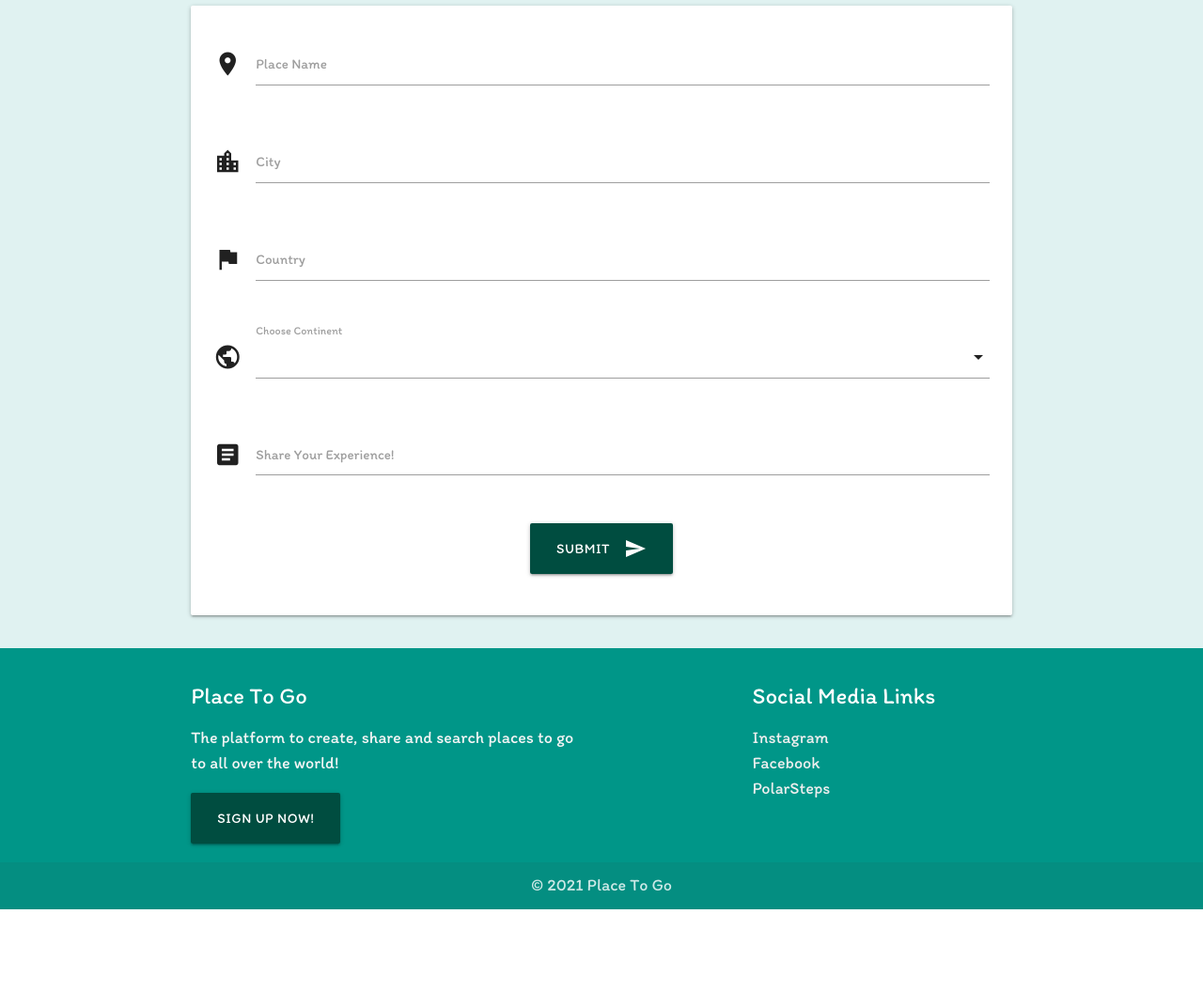
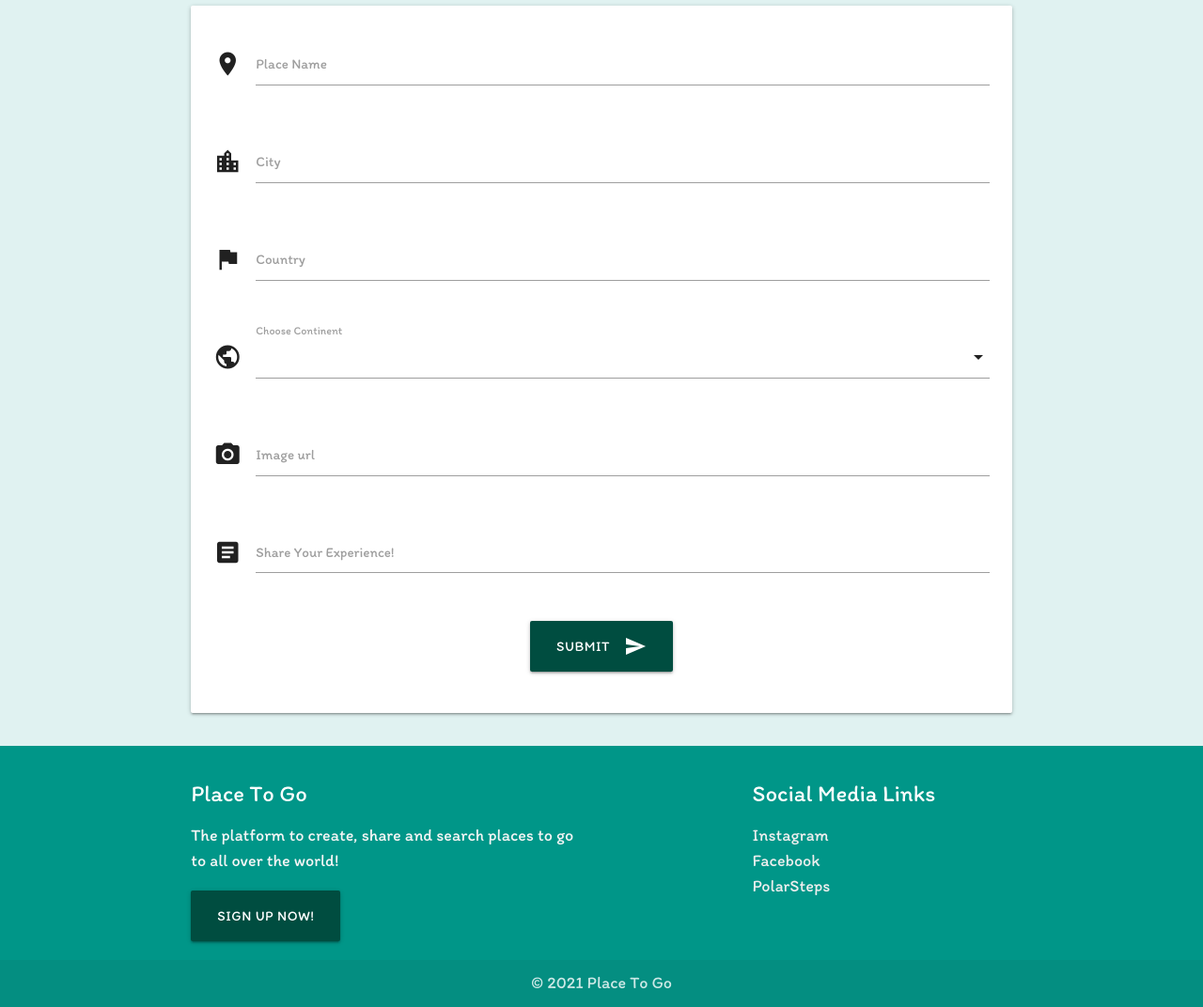
Before and after one commit to lonneke-dev/PlaceToGo, a Flask app: page /add_place in a window 1280 px wide. Shown: the part 160-1232 px from the top of the page at 94% size. Before the commit the page ends 1128 px from the top, so only its background shows below. Run offline with Flask 2, Linux system fonts and the light colour scheme; the visitor is signed in with stand-in values (Sample User, id 1); data that the repository does not hold is empty; some libraries are stand-ins or nearby versions.

Commit message:
Users can add Image urls to db

```diff
--- a/app.py
+++ b/app.py
@@ -151,6 +151,7 @@ def add_place():
             "country": request.form.get("country"),
             "continent_name": request.form.get("continent_name"),
             "description": request.form.get("description"),
+            "place_url": request.form.get("place_url"),
             "created_by": session["user"]
         }
         mongo.db.places.insert_one(place)
@@ -177,6 +178,7 @@ def edit_place(place_id):
             "country": request.form.get("country"),
             "continent_name": request.form.get("continent_name"),
             "description": request.form.get("description"),
+            "place_url": request.form.get("place_url"),
             "created_by": session["user"]
         }
         mongo.db.places.update({"_id": ObjectId(place_id)}, submit)
--- a/static/css/style.css
+++ b/static/css/style.css
@@ -41,3 +41,7 @@ h4 {
 }
 
 /* --------------------------------------------- Place Cards */
+
+.card-image {
+    height: 250px;
+}
--- a/templates/add_place.html
+++ b/templates/add_place.html
@@ -45,6 +45,14 @@
                         <label>Choose Continent</label>
                     </div>
                 </div>
+                <!-- Image upload -->
+                <div class="row">
+                    <div class="input-field col s12">
+                        <i class="material-icons prefix">photo_camera</i>
+                        <input id="place_url" name="place_url" data-length="100" type="text" class="validate">
+                        <label for="place_url">Image url</label>
+                    </div>
+                </div>
                 <!-- Description Textarea -->
                 <div class="row">
                     <div class="input-field col s12">
--- a/templates/places.html
+++ b/templates/places.html
@@ -38,7 +38,7 @@
             <div class="col s12 l6 xl4">
                 <div class="place card center-align">
                     <div class="card-image waves-effect waves-block waves-light">
-                        <img class="activator" src="{{ url_for('static', filename='images/default.jpg')}}" alt="default">
+                        <img class="activator" src="{{ place.place_url }}" onerror="this.src='static/images/default.jpg'" alt="default">
                     </div>
                     <div class="card-content">
                         <span class="card-title activator grey-text text-darken-4">{{ place.place_name }}<i class="material-icons right">more_vert</i></span>
@@ -55,7 +55,6 @@
                         <li>
                             <p>{{ place.description }}</p>
                         </li>
-                        <li>
                             <p><em>by: {{ place.created_by }}</em></p>
                         </li>
                         <div>
--- a/templates/profile.html
+++ b/templates/profile.html
@@ -9,14 +9,16 @@
         </form>
     </div>
 
-    <h3 class="teal-text text-darken-4 center-align">My Places</h3>
+    <div class="card-panel teal lighten-4">
+    <h4 class="teal-text text-darken-4">My Places  <a href="{{ url_for('add_place') }}" class="black-cta right">Add new place +</a></h4>
+    </div>
 
     <div class="row">
         {% for place in user_places %}
             <div class="col s12 l6 xl4">
                 <div class="place card center-align">
                     <div class="card-image waves-effect waves-block waves-light">
-                        <img class="activator" src="{{ url_for('static', filename='images/default.jpg')}}" alt="default">
+                        <img class="activator" src="{{ place.place_url }}" onerror="this.onerror=null;this.src= &#34; {{ url_for('static', filename='images/default.jpg') }} &#34; ;" alt="place_image" />
                     </div>
                     <div class="card-content">
                         <span class="card-title activator grey-text text-darken-4">{{ place.place_name }}<i class="material-icons right">more_vert</i></span>
```
Also changed, not shown: templates/edit_place.html (+8 -0 lines).
